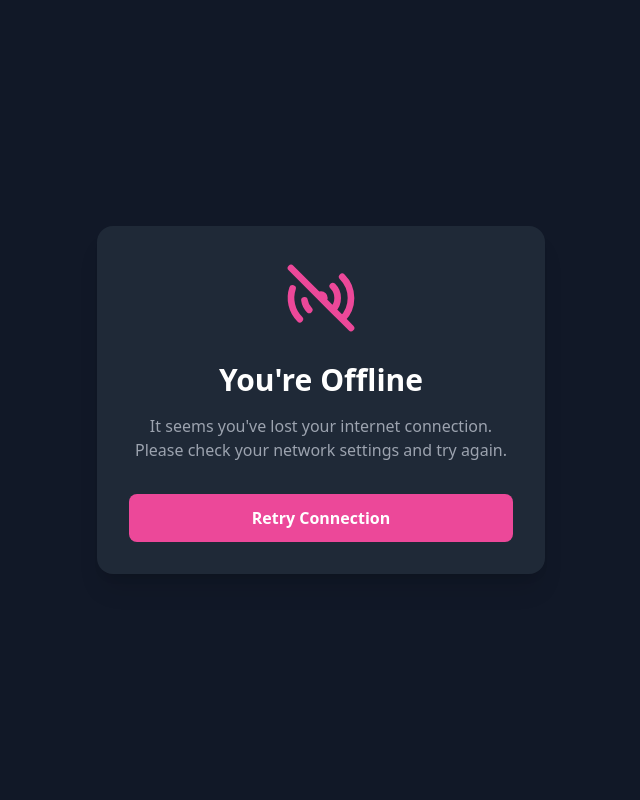
After one commit to brandonabraham35/DatingApp, a Laravel app: page /offline in a window 1280 px wide. The commit adds this page. Shown: the whole page, without its empty margins (319-959 px from the left). Run offline with Laravel 12, Linux system fonts and the light colour scheme; parts of the project's set-up code (start-up, migrations or seed data) failed here and were passed over; some libraries are stand-ins or nearby versions.

Commit message:
feat: implement PWA configuration and offline fallback
Co-authored-by: brandonabraham35 <292517591+brandonabraham35@users.noreply.github.com>

```diff
--- /dev/null
+++ b/resources/views/offline.blade.php
@@ -0,0 +1,21 @@
+<!DOCTYPE html>
+<html lang="en">
+<head>
+    <meta charset="UTF-8">
+    <meta name="viewport" content="width=device-width, initial-scale=1.0">
+    <title>Offline - Sugar Connection</title>
+    <script src="https://cdn.tailwindcss.com"></script>
+</head>
+<body class="bg-gray-900 text-white font-sans antialiased h-screen flex flex-col justify-center items-center p-6">
+    <div class="text-center max-w-md w-full bg-gray-800 p-8 rounded-2xl shadow-xl">
+        <svg class="w-20 h-20 mx-auto text-pink-500 mb-6" fill="none" stroke="currentColor" viewBox="0 0 24 24" xmlns="http://www.w3.org/2000/svg">
+            <path stroke-linecap="round" stroke-linejoin="round" stroke-width="2" d="M18.364 5.636a9 9 0 010 12.728m0 0l-2.829-2.829m2.829 2.829L21 21M15.536 8.464a5 5 0 010 7.072m0 0l-2.829-2.829m-4.243 2.829a4.978 4.978 0 01-1.414-2.83m-1.414 5.658a9 9 0 01-2.167-9.238m7.824 2.167a1 1 0 111.414 1.414m-1.414-1.414L3 3m8.293 8.293l1.414 1.414"></path>
+        </svg>
+        <h1 class="text-3xl font-bold mb-4">You're Offline</h1>
+        <p class="text-gray-400 mb-8">It seems you've lost your internet connection. Please check your network settings and try again.</p>
+        <button onclick="window.location.reload()" class="w-full bg-pink-500 hover:bg-pink-600 text-white font-bold py-3 px-4 rounded-lg transition duration-200">
+            Retry Connection
+        </button>
+    </div>
+</body>
+</html>
--- a/routes/web.php
+++ b/routes/web.php
@@ -10,3 +10,7 @@ Route::get('/', function () {
 Route::middleware(['auth:sanctum', 'admin'])->prefix('admin')->group(function () {
     Route::get('/dashboard', [DashboardController::class, 'index']);
 });
+
+Route::get('/offline', function () {
+    return view('offline');
+});
```
Also changed, not shown: public/sw.js (added, +46 -0 lines), resources/views/welcome.blade.php (+18 -0 lines), public/manifest.json (added).
